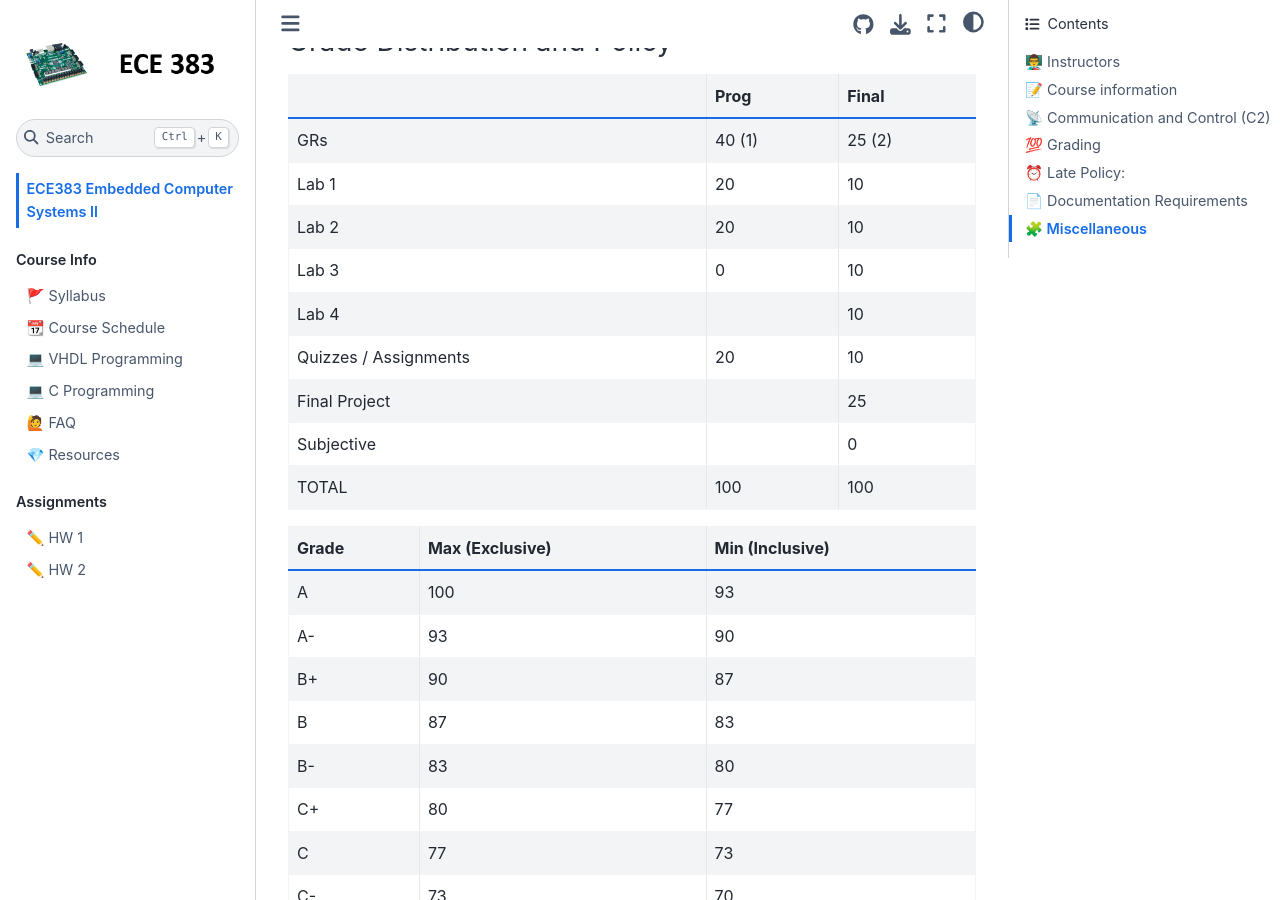
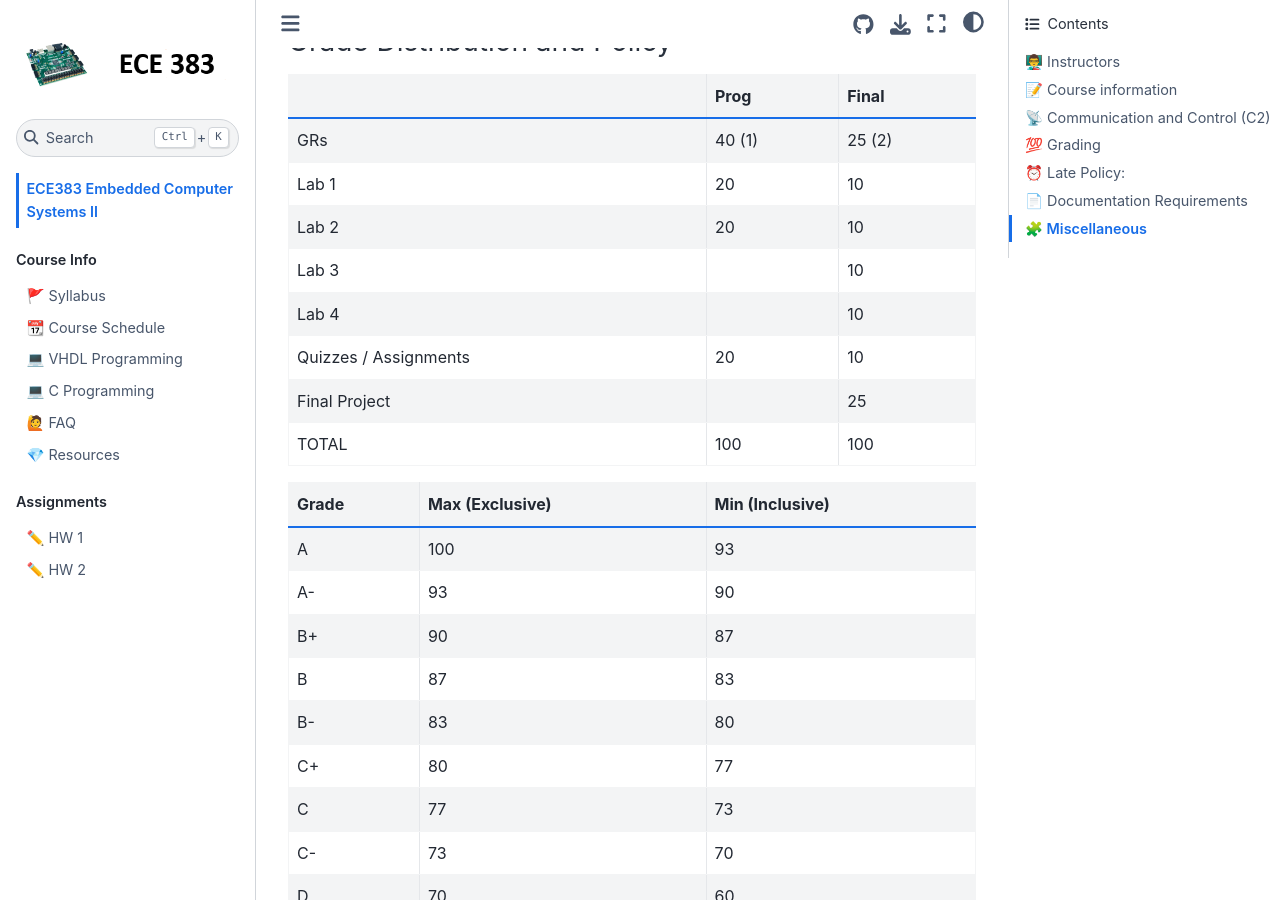
Before and after one commit to USAFA-ECE/ece383, a Jupyter Book: the page built from book/intro.md, in a window 1280 px wide and 900 px high, scrolled down 1342 px. Built offline with Jupyter Book 1.0.4 settings and Sphinx 7.4.7 and the Sphinx Book theme 1.1.4, drawn with Linux system fonts in a browser that asks for light colours; pages that are not in the unit, such as notebooks, are missing from menus.

Commit message:
Update intro.md

```diff
--- a/book/intro.md
+++ b/book/intro.md
@@ -34,11 +34,10 @@ Grading will primarily be performed in Gradescope, with official grades listed i
 |GRs|	40 (1)	| 25 (2) |
 |Lab 1	|20	|10|
 |Lab 2	|20	|10|
-|Lab 3	|0	|10|
+|Lab 3	|	|10|
 |Lab 4	|	|10|
 |Quizzes / Assignments	|20	|10|
 |Final Project	|	|25|
-|Subjective	|	|0|
 |TOTAL	|100	|100|
 
 | Grade	| Max (Exclusive)	| Min (Inclusive) |
```
